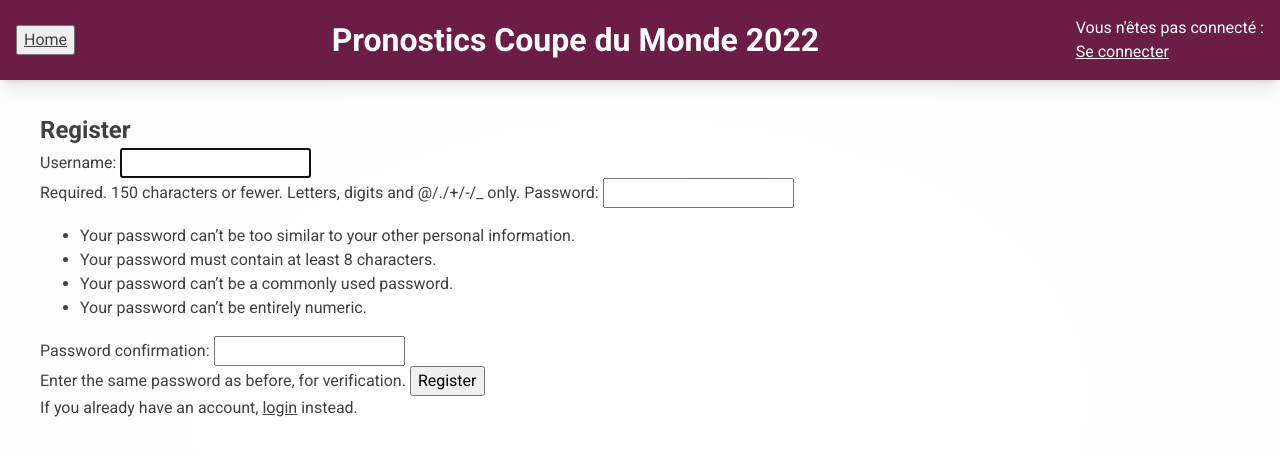
After one commit to GodartVincent/CDM2022Prono, a Django app: page /accounts/register/ in a window 1280 px wide. The commit adds this page. Shown: the top 456 px of the page. Run offline with Django 4.2, Linux system fonts and the light colour scheme; parts of the project's set-up code (start-up, migrations or seed data) failed here and were passed over.

Commit message:
add register

```diff
--- /dev/null
+++ b/prono/accounts/forms.py
@@ -0,0 +1,16 @@
+from django.contrib.auth.forms import UserCreationForm
+from django.contrib.auth.models import User
+
+
+# Create your forms here.
+
+class NewUserForm(UserCreationForm):
+	class Meta:
+		model = User
+		fields = ("username", "password1", "password2")
+
+	def save(self, commit=True):
+		user = super(NewUserForm, self).save(commit=False)
+		if commit:
+			user.save()
+		return user
--- a/prono/accounts/templates/registration/login.html
+++ b/prono/accounts/templates/registration/login.html
@@ -1,8 +1,10 @@
 {% extends "index.html" %}{% block content %}
 
-<h2>Log In</h2>
+<div class="title">Log In</div>
 <form method="post">
   {% csrf_token %} {{ form.as_p }}
   <button type="submit">Log In</button>
 </form>
+<p>
+<p>Vous n'avez pas encore créé de compte ? <a href="{% url 'register' %}">S'enregistrer</a></p> </p>
 {% endblock %}
--- /dev/null
+++ b/prono/accounts/templates/registration/register.html
@@ -0,0 +1,18 @@
+{% extends "index.html" %}
+
+{% block content %}
+
+<!--Register-->
+<div class="title">Register</div>
+<div class="container">
+    <div class="submitbutton">
+        <form method="POST">
+            {% csrf_token %}
+            {{ register_form }}
+            <button class="btn btn-primary" type="submit">Register</button>
+        </form>
+    </div>
+	<p class="text-center">If you already have an account, <a href="{% url 'login' %}">login</a> instead.</p>
+</div>
+
+{% endblock %}
--- a/prono/accounts/urls.py
+++ b/prono/accounts/urls.py
@@ -1,8 +1,8 @@
 from django.urls import path
 
-from .views import SignUpView
+from .views import register_request
 
 
 urlpatterns = [
-    path("signup/", SignUpView.as_view(), name="signup"),
+    path("register/", register_request, name="register"),
 ]
--- a/prono/accounts/views.py
+++ b/prono/accounts/views.py
@@ -1,9 +1,17 @@
-from django.contrib.auth.forms import UserCreationForm
-from django.urls import reverse_lazy
-from django.views import generic
+from django.contrib.auth import login
+from django.contrib import messages
+from .forms import NewUserForm
+from django.shortcuts import render, redirect
 
 
-class SignUpView(generic.CreateView):
-    form_class = UserCreationForm
-    success_url = reverse_lazy("login")
-    template_name = "registration/signup.html"
+def register_request(request):
+	if request.method == "POST":
+		form = NewUserForm(request.POST)
+		if form.is_valid():
+			user = form.save()
+			login(request, user)
+			messages.success(request, "Registration successful." )
+			return redirect("/")
+		messages.error(request, "Unsuccessful registration. Invalid information.")
+	form = NewUserForm()
+	return render (request=request, template_name="registration/register.html", context={"register_form":form})
--- a/prono/polls/static/polls/style.css
+++ b/prono/polls/static/polls/style.css
@@ -213,6 +213,12 @@ a {
 /* ==================================================== */
 /* ==================================================== */
 
+
+.title {
+  font-size: 1.5rem;
+  font-weight: bold;
+}
+
 .questions {
   display: flex;
   flex-direction: column;
@@ -320,7 +326,8 @@ a {
 
 .match__team-name {
   font-size: 1.125em;
-  width : 100px;
+  width : 150px;
+  text-align: center;
 }
 
 .match__score {
--- a/prono/templates/index.html
+++ b/prono/templates/index.html
@@ -22,14 +22,14 @@
     <div class="header__title">Pronostics Coupe du Monde 2022</div>
     <div class="header__item">
       {% if user.is_authenticated %}
-        Hi
+        Bonjour
         <span class="header__name">{{ user.username }}!</span>
         <p>
-          <a class="header__link" href="{% url 'logout' %}">Log Out</a>
+          <a class="header__link" href="{% url 'logout' %}">Se déconnecter</a>
         </p>
       {% else %}
-        <p>You are not logged in</p>
-        <a class="header__link" href="{% url 'login' %}">Log In</a>
+        <p>Vous n'êtes pas connecté :</p>
+        <a class="header__link" href="{% url 'login' %}">Se connecter</a>
       {% endif %}
     </div>
   </header>
```
Also changed, not shown: prono/accounts/templates/registration/signup.html (deleted, +0 -7 lines), prono/polls/templates/polls/indexPolls.html (+5 -3 lines).
